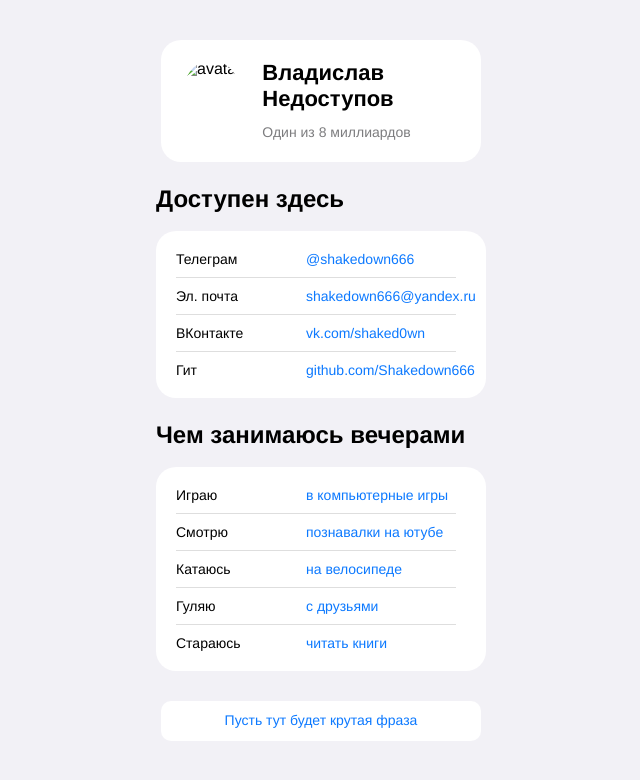
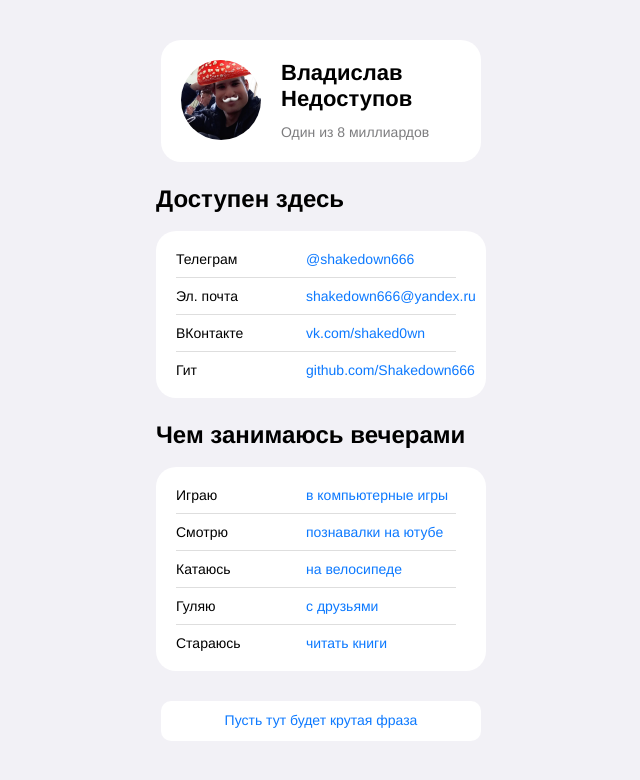
Before and after one commit to Shakedown666/Shakedown666.github.io, a plain HTML site: page index.html in a window 1280 px wide. Shown: the whole page, without its empty margins (319-959 px from the left). Drawn offline with Linux system fonts and the light colour scheme.

Commit message:
Add files via upload

```diff
--- a/index.html
+++ b/index.html
@@ -7,11 +7,11 @@
     <link href="./normalize.css" rel="stylesheet" />
     <link href="./ios.css" rel="stylesheet" />
     <link type="Image/x-icon" href="./1234.ico" rel="icon">
-    <title>Document</title>
+    <title>Владислав Гитхабович</title>
   </head>
   <body>
     <header class="header">
-      <img src="./avatar." alt="avatar" class="header__avatar" />
+      <img src="./avatar.png" alt="avatar" class="header__avatar" />
       <div class="header__textContainer">
         <h1 class="header__title">Владислав Недоступов</h1>
         <h3 class="header__subtitle">Один из 8 миллиардов</h3>
```
